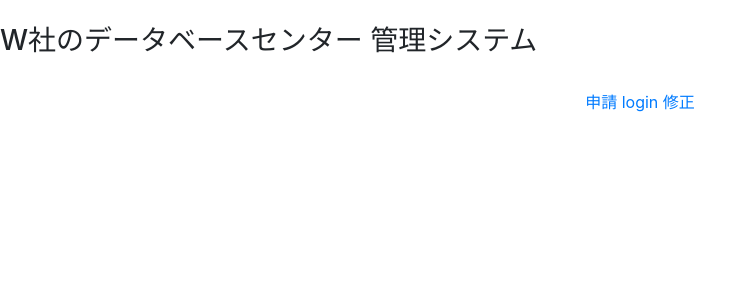
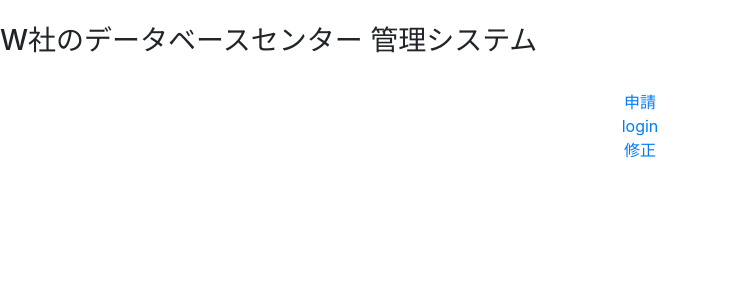
Before and after one commit to t17cs015/T01_deploy, a Django app: page /management_system/ in a window 1280 px wide. Shown: the top 300 px of the page, without its empty margins (0-756 px from the left). Run offline with Django 3.2, Linux system fonts and the light colour scheme; some libraries are stand-ins or nearby versions.

Commit message:
[fix] メイン画面の修正
本来は使いませんが一応修正しました

```diff
--- a/management_system/templates/management_system/request_main.html
+++ b/management_system/templates/management_system/request_main.html
@@ -1,9 +1,10 @@
 {% extends 'base.html' %}
 
 {% block main %}
-<a class='teal item' href='{% url 'add' %}'>申請
-<a class='teal item' href='{% url 'login' %}'>login
-<a class='teal item' href='{% url 'fixlogin' %}'>修正
-
+<a href='{% url 'add' %}'>申請</a>
+<br>
+<a href='{% url 'login' %}'>login</a>
+<br>
+<a href='{% url 'fixlogin' %}'>修正</a>
 
 {% endblock %}
--- a/static/management_system/style_add.css
+++ b/static/management_system/style_add.css
@@ -5,6 +5,13 @@ input{
     border-radius: 3px; /*ボックス角の丸み*/
     border: 2px solid #ddd; /*枠線*/
     box-sizing: border-box; /*横幅の解釈をpadding, borderまでとする*/
+}
+h1 {
+  padding: 0.4em 0.5em;/*文字の上下 左右の余白*/
+  color: #494949;/*文字色*/
+  background: #f4f4f4;/*背景色*/
+  border-left: solid 5px #7db4e6;/*左線*/
+  border-bottom: solid 3px #d7d7d7;/*下線*/
 }
 table{
     width: 100%;
```
